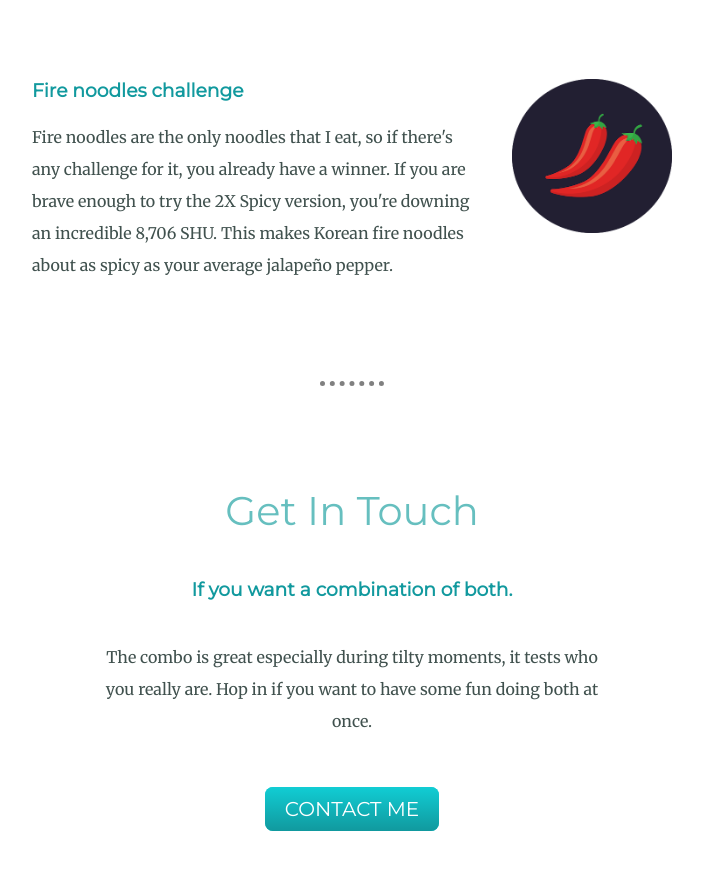
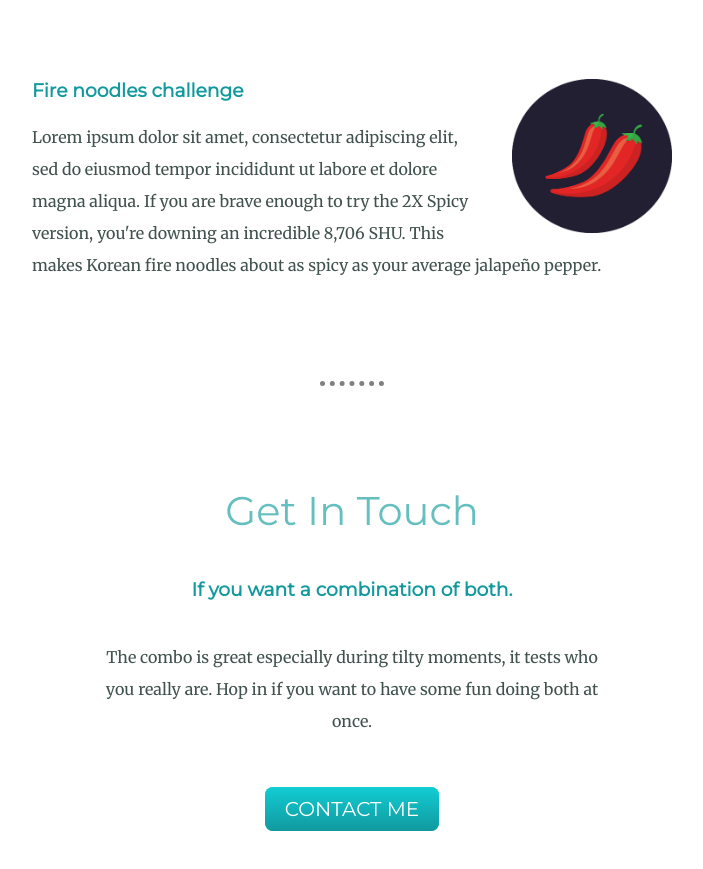
Before and after one commit to GLaDOS69/css-cv, a plain HTML site: page index.html in a window 1280 px wide. Shown: the part 1940-2809 px from the top of the page, without its empty margins (288-991 px from the left). Drawn offline with Linux system fonts and the light colour scheme.

Commit message:
Update index.html
added lorem ipsum

```diff
--- a/index.html
+++ b/index.html
@@ -37,7 +37,7 @@
     <div class="skill-row">
       <img class="chillies-img" src="images/chillies.png" alt="">
       <h3>Fire noodles challenge</h3>
-      <p>Fire noodles are the only noodles that I eat, so if there's any challenge for it, you already have a winner. If you are brave enough to try the 2X Spicy version, you're downing an incredible 8,706 SHU. This makes Korean fire noodles about as spicy as your average jalapeño pepper.</p>
+      <p>Lorem ipsum dolor sit amet, consectetur adipiscing elit, sed do eiusmod tempor incididunt ut labore et dolore magna aliqua. If you are brave enough to try the 2X Spicy version, you're downing an incredible 8,706 SHU. This makes Korean fire noodles about as spicy as your average jalapeño pepper.</p>
     </div>
   </div>
   <hr>
```
